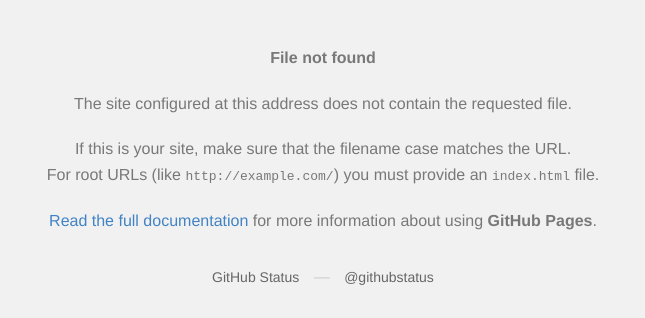
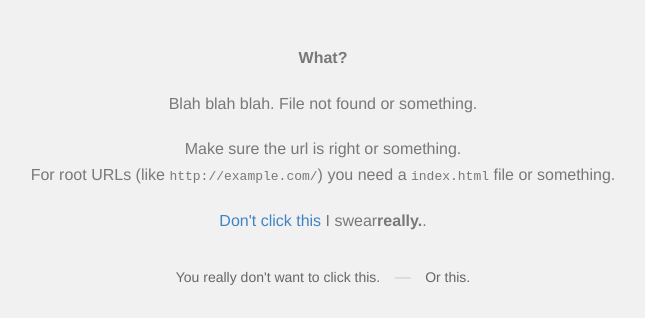
Before and after one commit to Addienz/addienz.github.io, a plain HTML site: page 404/index.html in a window 1280 px wide. Shown: the part 115-433 px from the top of the page, without its empty margins (317-962 px from the left). Drawn offline with Linux system fonts and the light colour scheme.

Commit message:
Update index.html

```diff
--- a/404/index.html
+++ b/404/index.html
@@ -3,7 +3,7 @@
 <html><head><meta http-equiv="Content-Type" content="text/html; charset=UTF-8">
 
     <meta http-equiv="Content-Security-Policy" content="default-src &#39;none&#39;; style-src &#39;unsafe-inline&#39;; img-src data:; connect-src &#39;self&#39;">
-    <title>Page not found · GitHub Pages</title>
+    <title>Totally Real 404</title>
     <style type="text/css" media="screen">
       body {
         background-color: #f1f1f1;
@@ -53,27 +53,27 @@
     <div class="container">
 
       <h1>404</h1>
-      <p><strong>File not found</strong></p>
+      <p><strong>What?</strong></p>
 
       <p>
-        The site configured at this address does not
-        contain the requested file.
+        Blah blah blah.
+		File not found or something.
       </p>
 
       <p>
-        If this is your site, make sure that the filename case matches the URL.<br>
-        For root URLs (like <code>http://example.com/</code>) you must provide an
-        <code>index.html</code> file.
+        Make sure the url is right or something.<br>
+        For root URLs (like <code>http://example.com/</code>) you need a
+        <code>index.html</code> file or something.
       </p>
 
       <p>
-        <a href="https://addienz.github.io/lolol/">Read the full documentation</a>
-        for more information about using <strong>GitHub Pages</strong>.
+        <a href="https://addienz.github.io/lolol/">Don't click this</a>
+        I swear<strong>really.</strong>.
       </p>
 
       <div id="suggestions">
-        <a href="https://githubstatus.com/">GitHub Status</a> —
-        <a href="https://twitter.com/githubstatus">@githubstatus</a>
+        <a href="https://addienz.github.io">You really don't want to click this.</a> —
+        <a href="https://sites.google.com/paraparaumucollege.school.nz/aw-2020/">Or this.</a>
       </div>
 
       <a href="https://addienz.github.io/" class="logo logo-img-1x">
```
